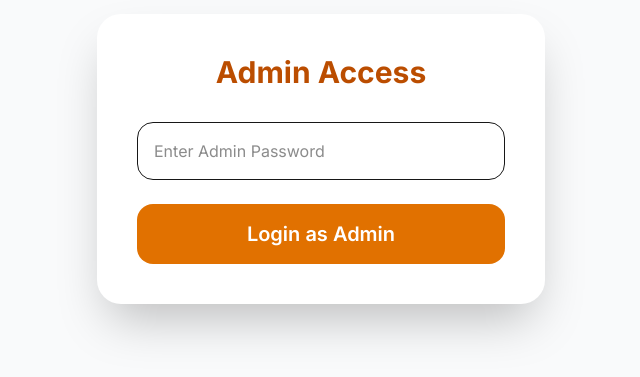
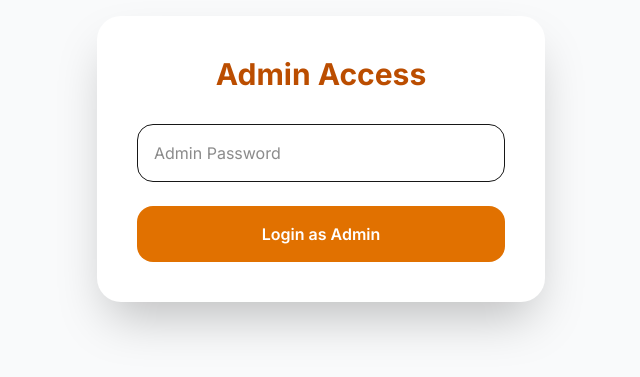
Before and after one commit to timcoker100-prog/napton-tennis-ladder, a Next.js app: page /admin in a window 1280 px wide. Shown: the part 241-618 px from the top of the page, without its empty margins (319-959 px from the left). Built offline with nearby package versions, Linux system fonts and the light colour scheme.

Commit message:
Fixed Admin player removal list

```diff
--- a/app/admin/page.tsx
+++ b/app/admin/page.tsx
@@ -17,9 +17,7 @@ export default function AdminPage() {
 
   const loadPlayers = () => {
     const saved = localStorage.getItem('players');
-    if (saved) {
-      setPlayers(JSON.parse(saved));
-    }
+    if (saved) setPlayers(JSON.parse(saved));
   };
 
   const handleLogin = () => {
@@ -32,8 +30,7 @@ export default function AdminPage() {
   };
 
   const removePlayer = (id: string, name: string) => {
-    if (!confirm(`Remove ${name} from the ladder? This cannot be undone.`)) return;
-
+    if (!confirm(`Remove ${name} from the ladder?`)) return;
     const updated = players.filter(p => p.id !== id);
     localStorage.setItem('players', JSON.stringify(updated));
     setPlayers(updated);
@@ -41,11 +38,11 @@ export default function AdminPage() {
   };
 
   const resetLadder = () => {
-    if (!confirm("⚠️ This will delete ALL players and matches!")) return;
-    if (!confirm("FINAL WARNING: Type 'RESET' to confirm")) return;
+    if (!confirm("⚠️ Delete ALL players and matches?")) return;
+    if (!confirm("FINAL WARNING - Type 'RESET' to confirm")) return;
 
     localStorage.clear();
-    setMessage("✅ Entire ladder has been reset");
+    setMessage("✅ Ladder completely reset");
     setTimeout(() => window.location.href = '/ladder', 1500);
   };
 
@@ -54,19 +51,8 @@ export default function AdminPage() {
       <div className="min-h-screen bg-gray-50 flex items-center justify-center p-6">
         <div className="bg-white rounded-3xl shadow-2xl p-10 w-full max-w-md">
           <h1 className="text-3xl font-bold text-center mb-8 text-amber-700">Admin Access</h1>
-          <input
-            type="password"
-            placeholder="Enter Admin Password"
-            value={password}
-            onChange={(e) => setPassword(e.target.value)}
-            className="w-full p-4 border rounded-2xl mb-6"
-          />
-          <button
-            onClick={handleLogin}
-            className="w-full bg-amber-600 hover:bg-amber-700 text-white py-4 rounded-2xl font-semibold text-xl"
-          >
-            Login as Admin
-          </button>
+          <input type="password" placeholder="Admin Password" value={password} onChange={(e) => setPassword(e.target.value)} className="w-full p-4 border rounded-2xl mb-6" />
+          <button onClick={handleLogin} className="w-full bg-amber-600 hover:bg-amber-700 text-white py-4 rounded-2xl font-semibold">Login as Admin</button>
           {message && <p className="text-red-600 text-center mt-4">{message}</p>}
         </div>
       </div>
@@ -104,21 +90,16 @@ export default function AdminPage() {
 
         <div className="bg-red-50 border-2 border-red-300 rounded-3xl p-10 text-center">
           <h3 className="text-red-700 font-bold text-xl mb-4">Danger Zone</h3>
-          <button
-            onClick={resetLadder}
-            className="bg-red-600 hover:bg-red-700 text-white px-12 py-5 rounded-2xl font-bold text-xl w-full"
-          >
-            RESET ENTIRE LADDER (Clear Everything)
+          <button onClick={resetLadder} className="bg-red-600 hover:bg-red-700 text-white px-12 py-5 rounded-2xl font-bold text-xl w-full">
+            RESET ENTIRE LADDER
           </button>
         </div>
 
         <div className="mt-10 text-center">
-          <a href="/ladder" className="inline-block bg-emerald-600 text-white px-10 py-4 rounded-2xl font-medium hover:bg-emerald-700">
-            ← Back to Ladder
-          </a>
+          <a href="/ladder" className="inline-block bg-emerald-600 text-white px-10 py-4 rounded-2xl font-medium hover:bg-emerald-700">← Back to Ladder</a>
         </div>
 
-        {message && <p className="text-center mt-8 text-green-600 font-medium text-lg">{message}</p>}
+        {message && <p className="text-center mt-8 text-green-600 font-medium">{message}</p>}
       </div>
     </div>
   );
```
